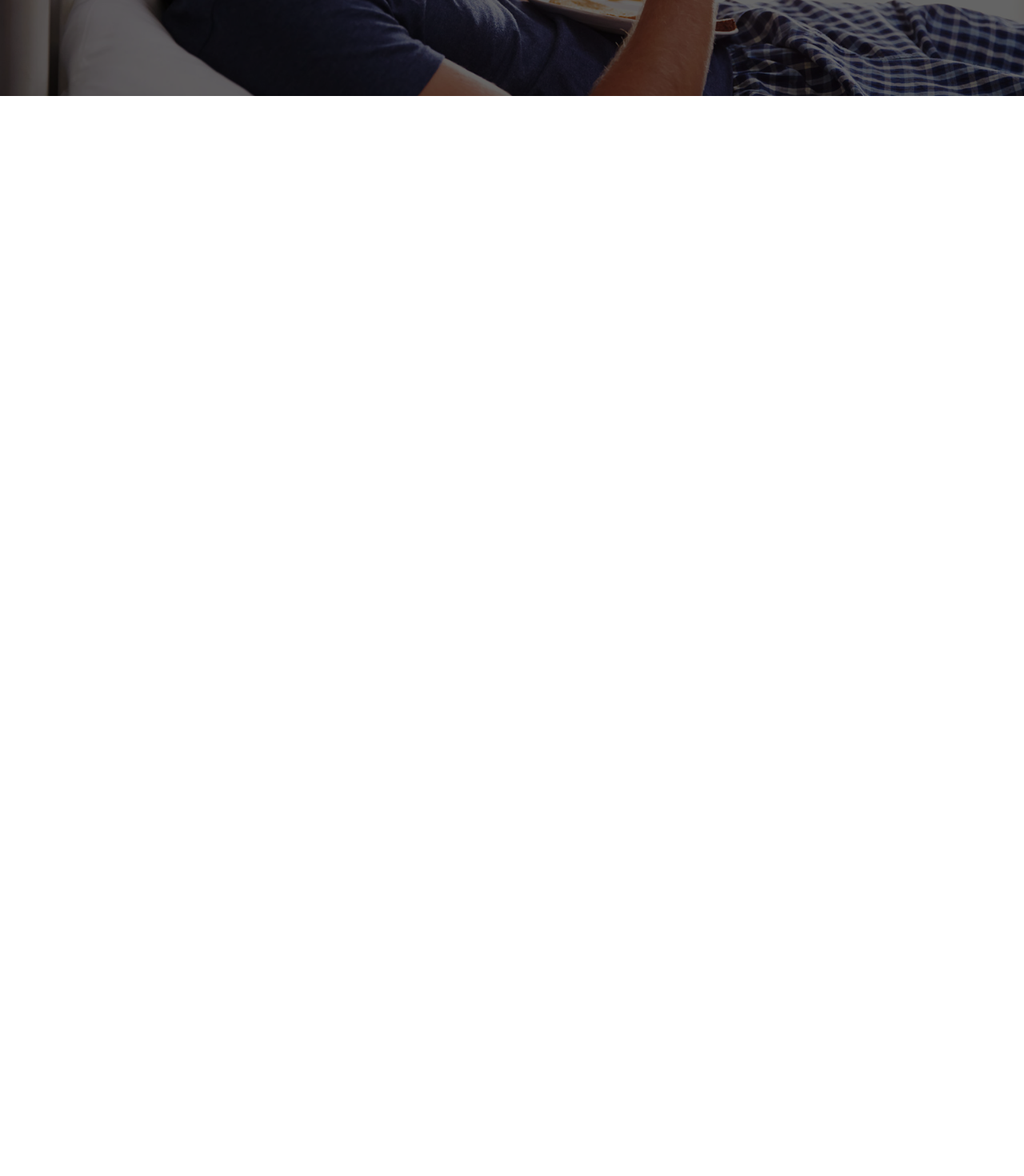
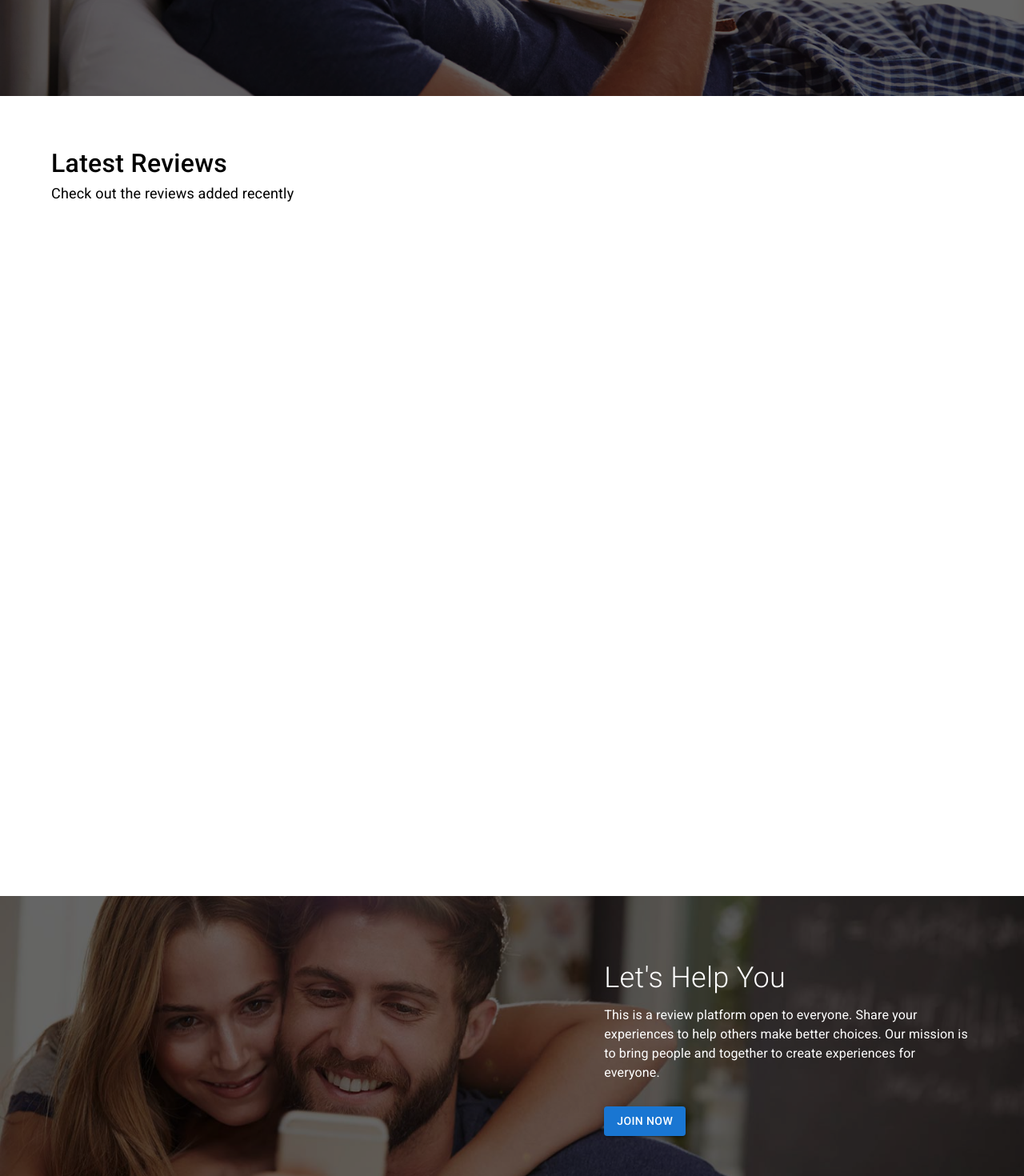
Before and after one commit to horoshopodumaj/recommendations, a React (Create React App) app in the folder client/: page / in a window 1280 px wide. Shown: the part 500-1970 px from the top of the page at 80% size. Before the commit the page ends 1620 px from the top, so only its background shows below. Built offline with nearby package versions, Linux system fonts and the light colour scheme.

Commit message:
layout of the main page blocks

```diff
--- a/client/src/components/mainPage/MainPage.js
+++ b/client/src/components/mainPage/MainPage.js
@@ -1,8 +1,9 @@
 import React from "react";
 import style from "./MainPage.module.scss";
-import { Container, Divider, Typography } from "@mui/material";
+import { Box, Button, Container, Typography } from "@mui/material";
 import Header from "../header/Header";
 import { FormattedMessage } from "react-intl";
+import { Link } from "react-router-dom";
 
 export default function MainPage() {
     return (
@@ -37,7 +38,70 @@ export default function MainPage() {
                     </Container>
                 </div>
             </section>
-            <section style={{ height: "1000px" }}></section>
+            <section style={{ height: "1000px" }}>
+                <Container sx={{ py: "60px" }}>
+                    <Box>
+                        <Typography
+                            component="h2"
+                            sx={{
+                                fontSize: {
+                                    xs: "1.5rem",
+                                    md: "2rem",
+                                },
+                                fontWeight: 500,
+                            }}>
+                            <FormattedMessage id="latestReviews" />
+                        </Typography>
+                        <Typography
+                            component="p"
+                            sx={{
+                                fontSize: {
+                                    xs: "1rem",
+                                    md: "1.125rem",
+                                },
+                            }}>
+                            <FormattedMessage id="latestReviewsDesc" />
+                        </Typography>
+                    </Box>
+                </Container>
+            </section>
+            <section className={style.about}>
+                <div className={style.wrapperAbout}>
+                    <Container>
+                        <Box
+                            sx={{
+                                margin: "0 0 0 auto",
+                                width: { xs: "100%", md: "40%", sm: "58%" },
+                            }}>
+                            <Typography
+                                component="h3"
+                                sx={{
+                                    fontSize: "2.25rem",
+                                    fontWeight: 300,
+                                    mb: "0.5rem",
+                                    color: "white",
+                                }}>
+                                <FormattedMessage id="LetHelpYou" />
+                            </Typography>
+                            <Typography
+                                component="p"
+                                sx={{
+                                    fontSize: "1rem",
+                                    mb: "30px",
+                                    color: "white",
+                                }}>
+                                <FormattedMessage id="LetHelpYouParagraph" />
+                            </Typography>
+                            <Link to="/login">
+                                <Button className={style.button} variant="contained">
+                                    <FormattedMessage id="joinNow" />
+                                </Button>
+                            </Link>
+                        </Box>
+                    </Container>
+                </div>
+            </section>
+            <section style={{ height: "500px" }}></section>
         </>
     );
 }
--- a/client/src/components/mainPage/MainPage.module.scss
+++ b/client/src/components/mainPage/MainPage.module.scss
@@ -23,3 +23,24 @@
     z-index: 50;
     position: fixed;
 }
+
+.about {
+    background: url("../../assets/img/bg_call_section.jpg") center center/cover no-repeat fixed;
+}
+.wrapperAbout {
+    padding: 75px 0 50px;
+    background-color: rgba(0, 0, 0, 0.6);
+    @media screen and (max-width: 599px) {
+        background: #051d4d;
+    }
+}
+
+a {
+    text-decoration: none;
+}
+
+.button {
+    @media screen and (max-width: 400px) {
+        width: 100%;
+    }
+}
--- a/client/src/i18n/messages.js
+++ b/client/src/i18n/messages.js
@@ -16,6 +16,13 @@ export const messages = {
         register: "Sign up",
         title: "Every Review is an Experience!",
         paragraph: "Check the ratings, read reviews and buy",
+        latestReviews: "Latest Reviews",
+        latestReviewsDesc: "Check out the reviews added recently",
+        LetHelpYou: "Let's Help You",
+        LetHelpYouParagraph: `This is a review platform open to everyone. Share your experiences
+        to help others make better choices. Our mission is to bring people
+        and together to create experiences for everyone.`,
+        joinNow: "Join Now",
     },
     [LOCALES.RU]: {
         films: "фильмы",
@@ -32,5 +39,12 @@ export const messages = {
         register: "Зарегистрируйтесь",
         title: "Каждый отзыв - это опыт!",
         paragraph: "Проверяйте рейтинги, читайте отзывы и покупайте",
+        latestReviews: "Последние Обзоры",
+        latestReviewsDesc: "Посмотрите обзоры добавленные недавно",
+        LetHelpYou: "Мы поможем вам",
+        LetHelpYouParagraph: `Это обзорная платформа, открытая для всех. Поделитесь своим опытом
+        чтобы помочь другим сделать лучший выбор. Наша миссия состоит в том, чтобы привлечь людей
+        и вместе создавать впечатления для всех.`,
+        joinNow: "Присоединяйтесь",
     },
 };
```
Also changed, not shown: client/src/assets/img/bg_call_section.jpg (added).
